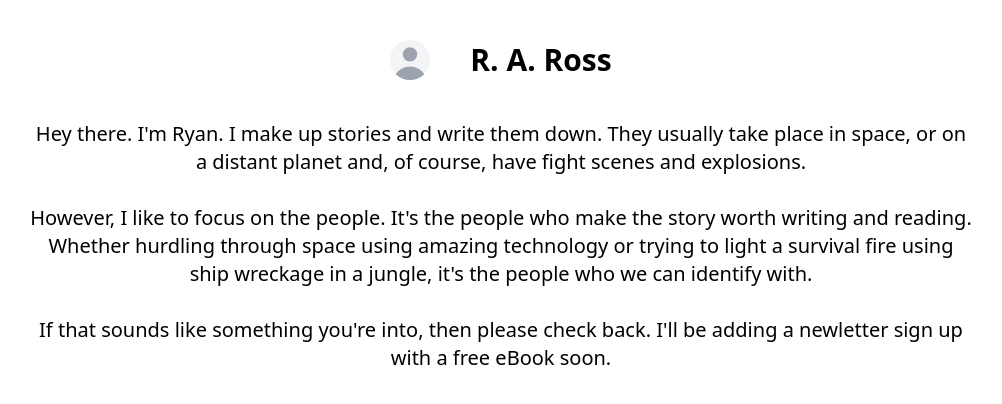
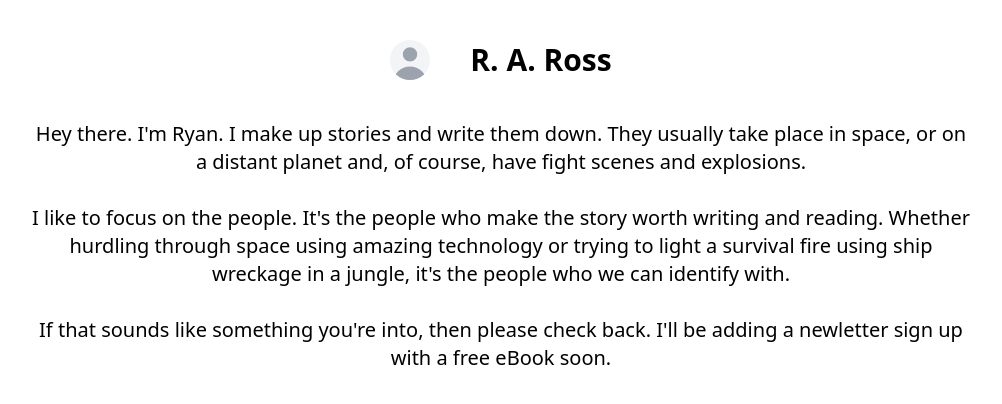
Before and after one commit to nazufel/rarossauthor, a Next.js app: page / in a window 1280 px wide. Shown: the top 404 px of the page, without its empty margins (139-1141 px from the left). Built offline with nearby package versions, Linux system fonts and the light colour scheme.

Commit message:
remove however

```diff
--- a/pages/index.js
+++ b/pages/index.js
@@ -16,7 +16,7 @@ export default function Home() {
       <div className="container mt-10 text-center text-xl mx-auto">
         <p>Hey there. I&apos;m Ryan. I make up stories and write them down. They usually take place in space, or on a distant planet and, of course, have fight scenes and explosions.</p>
         <br/>
-        <p>However, I like to focus on the people. It&apos;s the people who make the story worth writing and reading. Whether hurdling through space using amazing technology or trying to light a survival fire using ship wreckage in a jungle, it&apos;s the people who we can identify with.</p>
+        <p>I like to focus on the people. It&apos;s the people who make the story worth writing and reading. Whether hurdling through space using amazing technology or trying to light a survival fire using ship wreckage in a jungle, it&apos;s the people who we can identify with.</p>
         <br/>
         {/* <p>If that sounds like something you&apos;re into, then place join my monthly newsletter. You&apos;ll get upates on writing progress, discount codes, product updates, and no spam.</p> */}
         <p>If that sounds like something you&apos;re into, then please check back. I&apos;ll be adding a newletter sign up with a free eBook soon.</p>
```
